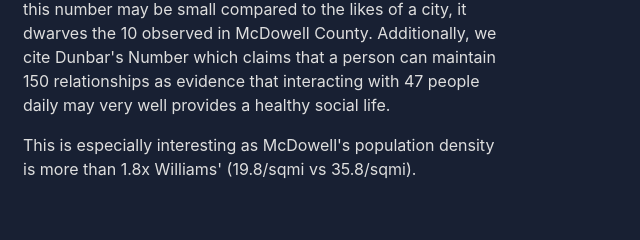
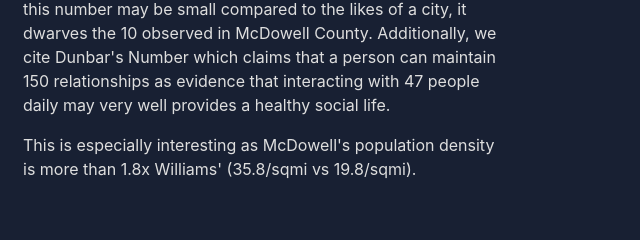
Before and after one commit to csci0465-f22/project-04-computer-dudes, a website: page index.html in a window 1280 px wide. Shown: the part 1790-2030 px from the top of the page, 0-640 px from the left. Drawn offline with nearby package versions, Linux system fonts and the light colour scheme.

Commit message:
minor change

```diff
--- a/index.html
+++ b/index.html
@@ -100,7 +100,7 @@
           </p>
           <p style="color: rgb(222, 222, 222)">
             This is especially interesting as McDowell's population density is more than 1.8x Williams'
-            (19.8/sqmi vs 35.8/sqmi).
+            (35.8/sqmi vs 19.8/sqmi).
           </p>
         </section>
 
```
